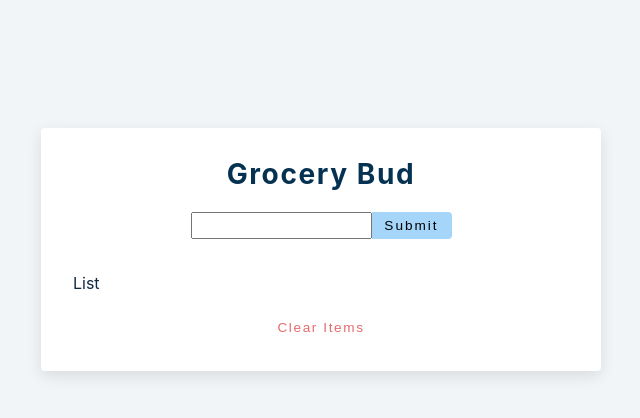
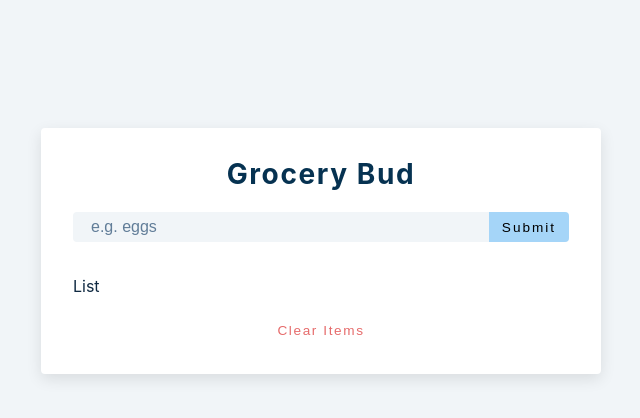
Before and after one commit to DevShruti/tenth-project-coding-addict, a React (Create React App) app in the folder my-app/: page / in a window 1280 px wide. Shown: the top 418 px of the page, without its empty margins (319-959 px from the left). Built offline with nearby package versions, Linux system fonts and the light colour scheme.

Commit message:
state shows and connsole logs hello

```diff
--- a/my-app/src/App.js
+++ b/my-app/src/App.js
@@ -10,6 +10,7 @@
   const [alert, setAlert] = useState({show:false, msg:'', type:''})
   const handleSubmit = (e) => {
     e.preventDefault()
+    console.log('hello')
   }
   return (
     <section className="section-center">
@@ -17,7 +18,12 @@
         {alert.show && <Alert/>}
         <h3>Grocery Bud</h3>
         <div className ="form-control">
-          <input type="text"/>
+          <input type="text"
+          className ="grocery"
+           placeholder = "e.g. eggs"
+           value ={name}
+           onChange ={(e) => setName(e.target.value)}
+           />
           <button type="submit" className ="submit-btn">
             {isEditing ? 'edit' : 'submit'}
           </button>
```
